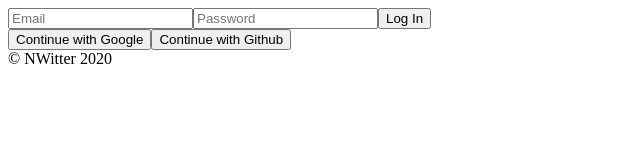
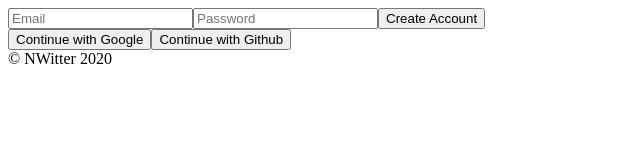
Before and after one commit to 5tarlight/nwitter, a React (Create React App) app: page / in a window 1280 px wide. Shown: the top 160 px of the page, without its empty margins (0-640 px from the left). Built offline with nearby package versions, Linux system fonts and the light colour scheme; no server answers.

Commit message:
init router and routes

```diff
--- a/src/routes/Auth.js
+++ b/src/routes/Auth.js
@@ -1,8 +1,10 @@
 import React, { useState } from 'react'
+import { authService } from "../fbase";
 
 const Auth = () => {
   const [email, setEmail] = useState('')
   const [password, setPassword] = useState('')
+  const [newAccount, setNewAccount] = useState(true)
   const onChange = e => {
     const { target: { name, value } } = e
     if (name === 'email') {
@@ -11,8 +13,21 @@
       setPassword(value)
     }
   }
-  const onSubmit = event => {
+  const onSubmit = async event => {
     event.preventDefault()
+
+    try {
+      if (newAccount) {
+        const data = await authService.createUserWithEmailAndPassword(email, password)
+        console.log(data)
+      } else {
+        // Log in
+        const data = await authService.signInWithEmailAndPassword(email, password)
+        console.log(data)
+      }
+    } catch (err) {
+      console.log(err)
+    }
   }
 
   return (
@@ -34,7 +49,7 @@
           value={password}
           onChange={onChange}
         />
-        <input type='submit' value='Log In'/>
+        <input type='submit' value={newAccount ? 'Create Account' : 'Log in'}/>
       </form>
 
       <div>
```
Also changed, not shown: 1 other file (tests, documents, lock files or other folders).
